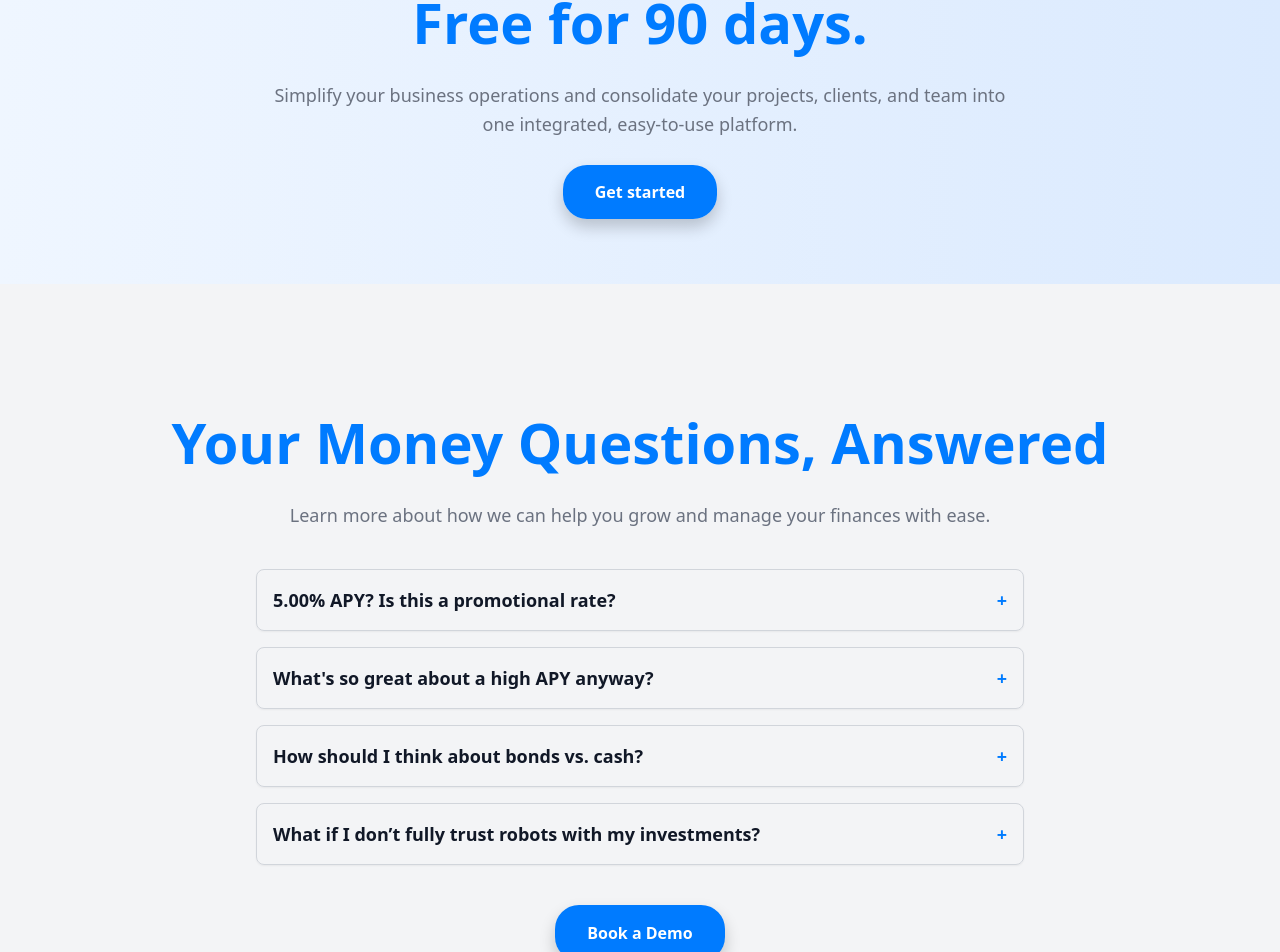
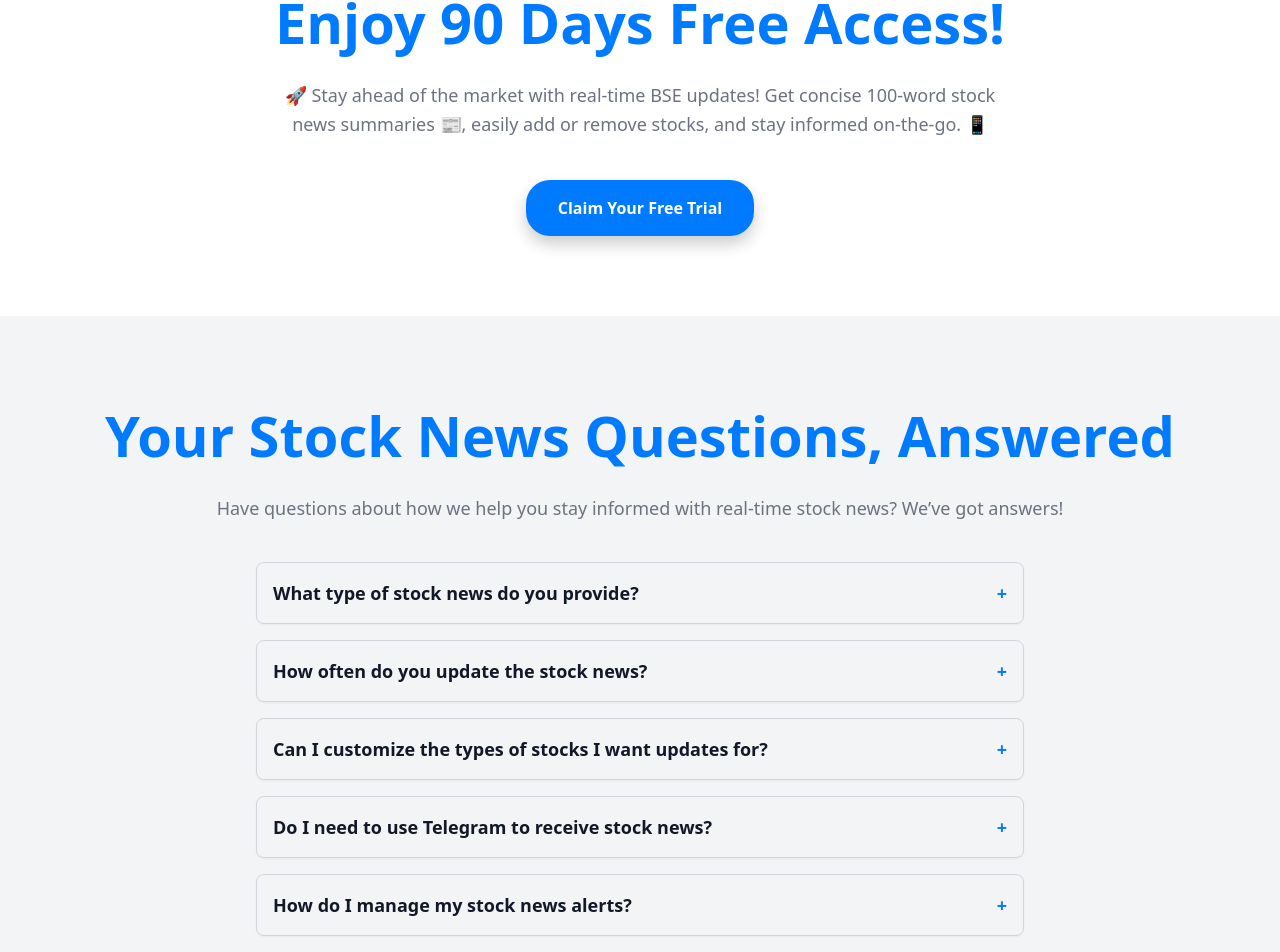
Before and after one commit to gouravkargwal/growcapitalfrontend, a Next.js app: page / in a window 1280 px wide. Shown: the part 3411-4363 px from the top of the page. Built offline with nearby package versions, Linux system fonts and the light colour scheme; no server answers.

Commit message:
fix: Fixed more home page

```diff
--- a/src/Components/Home/Faqs.tsx
+++ b/src/Components/Home/Faqs.tsx
@@ -1,12 +1,14 @@
 import React, { useState } from "react";
 
 import { motion } from "framer-motion";
+import { useRouter } from "next/navigation";
 
 interface AccordionProps {
   question: string;
 }
 
 const Faqs: React.FC = () => {
+  const router = useRouter();
   const cardVariants = {
     offscreen: {
       opacity: 0,
@@ -34,11 +36,11 @@ const Faqs: React.FC = () => {
         viewport={{ once: true, amount: 0.1 }}
       >
         <h1 className="text-hero-title font-extrabold text-primary mb-6 leading-tight">
-          Your Money Questions, Answered
+          Your Stock News Questions, Answered
         </h1>
         <p className="text-textSecondary text-lg">
-          Learn more about how we can help you grow and manage your finances
-          with ease.
+          Have questions about how we help you stay informed with real-time
+          stock news? We’ve got answers!
         </p>
       </motion.div>
 
@@ -50,10 +52,11 @@ const Faqs: React.FC = () => {
         className="w-full max-w-3xl space-y-4"
         viewport={{ once: true, amount: 0.1 }}
       >
-        <Accordion question="5.00% APY? Is this a promotional rate?" />
-        <Accordion question="What's so great about a high APY anyway?" />
-        <Accordion question="How should I think about bonds vs. cash?" />
-        <Accordion question="What if I don’t fully trust robots with my investments?" />
+        <Accordion question="What type of stock news do you provide?" />
+        <Accordion question="How often do you update the stock news?" />
+        <Accordion question="Can I customize the types of stocks I want updates for?" />
+        <Accordion question="Do I need to use Telegram to receive stock news?" />
+        <Accordion question="How do I manage my stock news alerts?" />
       </motion.div>
 
       {/* CTA Button */}
@@ -63,8 +66,9 @@ const Faqs: React.FC = () => {
         whileInView="onscreen"
         viewport={{ once: true, amount: 0.1 }}
         className="mt-10 px-8 py-4 bg-primary text-white font-semibold rounded-btn-lg shadow-btn-shadow hover:bg-blue-600 transition-all duration-300 ease-in-out transform hover:scale-105"
+        onClick={() => router.push("signup")}
       >
-        Book a Demo
+        Try for free
       </motion.button>
     </section>
   );
@@ -90,8 +94,50 @@ const Accordion: React.FC<AccordionProps> = ({ question }) => {
           className="mt-2 text-textSecondary"
         >
           <p>
-            Lorem ipsum dolor sit amet, consectetur adipiscing elit. Suspendisse
-            varius enim in eros elementum tristique.
+            {question === "What type of stock news do you provide?" && (
+              <span>
+                We provide real-time stock news summaries, focusing on key
+                market movements, significant company updates, and relevant
+                financial events. Our summaries are concise (100 words),
+                ensuring you get the most important details quickly.
+              </span>
+            )}
+
+            {question === "How often do you update the stock news?" && (
+              <span>
+                Our stock news updates are delivered in real-time, ensuring
+                you’re always up-to-date with the latest market movements and
+                developments.
+              </span>
+            )}
+
+            {question ===
+              "Can I customize the types of stocks I want updates for?" && (
+              <span>
+                Yes, you can customize the stocks you want to follow, ensuring
+                you get relevant updates tailored to your portfolio or
+                interests.
+              </span>
+            )}
+
+            {question ===
+              "Do I need to use Telegram to receive stock news?" && (
+              <span>
+                Telegram is one of our primary channels for delivering stock
+                news. However, if you're on the Pro or Premium plans, you can
+                also receive updates via WhatsApp, making it easier to stay
+                informed across different platforms.
+              </span>
+            )}
+
+            {question === "How do I manage my stock news alerts?" && (
+              <span>
+                You can easily manage your alerts through your account settings.
+                You can adjust the frequency, choose specific stocks, and toggle
+                between platforms (Telegram or WhatsApp) to receive
+                notifications.
+              </span>
+            )}
           </p>
         </motion.div>
       )}
--- a/src/Components/Home/Pricing.tsx
+++ b/src/Components/Home/Pricing.tsx
@@ -22,30 +22,33 @@ interface PlanProps {
 const planDetails: Record<string, { description: string; features: string[] }> =
   {
     "Basic Plan": {
-      description: "Ideal for individuals starting out.",
+      description:
+        "Ideal for individuals just starting out with stock market insights.",
       features: [
-        "Access to basic features",
-        "Email support",
-        "Limited storage",
+        "Access to daily stock news summaries",
+        "Receive updates via Telegram for instant alerts",
+        "Up to 10 stock news alerts per month",
       ],
     },
     "Pro Plan": {
-      description: "Perfect for professionals needing advanced tools.",
+      description:
+        "Designed for professionals looking for advanced tools and insights.",
       features: [
         "All features in Basic Plan",
-        "Priority email support",
-        "Increased storage",
-        "Access to premium resources",
+        "Receive updates via WhatsApp and Telegram for flexible communication",
+        "Up to 50 stock news alerts per month",
+        "Access to premium stock news summaries with in-depth analysis",
+        "Priority customer support with quicker response times",
       ],
     },
     "Premium Plan": {
-      description: "For large teams and businesses.",
+      description:
+        "Tailored for large teams and businesses with comprehensive needs.",
       features: [
         "All features in Pro Plan",
-        "Dedicated account manager",
-        "24/7 support",
-        "Unlimited storage",
-        "Custom integrations",
+        "Advanced sentiment analysis to understand market trends",
+        "24/7 customer support with priority handling",
+        "Upto 100 customizable stock news alerts and notifications",
       ],
     },
   };
@@ -114,7 +117,7 @@ const PricingPlan: React.FC<PlanProps> = ({
       {/* Features List */}
       <ul className="space-y-3 mb-8">
         {features?.map((feature, index) => (
-          <li key={index} className="flex items-center text-base">
+          <li key={index} className="flex items-center text-base text-left">
             <span className="mr-2 text-green-600">✓</span> {feature}
           </li>
         ))}
--- a/src/Components/Home/Trial.tsx
+++ b/src/Components/Home/Trial.tsx
@@ -1,7 +1,9 @@
 import React from "react";
 import { motion } from "framer-motion";
+import { useRouter } from "next/navigation";
 
 const Trial: React.FC = () => {
+  const router = useRouter();
   const containerVarient = {
     offscreen: { opacity: 0, y: 20 },
     onscreen: {
@@ -17,7 +19,7 @@ const Trial: React.FC = () => {
   };
 
   return (
-    <section className="text-center py-20 bg-gradient-to-r from-blue-50 to-blue-100">
+    <section className="text-center py-20">
       <motion.div
         initial="offscreen"
         whileInView="onscreen"
@@ -27,22 +29,25 @@ const Trial: React.FC = () => {
       >
         {/* Heading */}
         <motion.h2 className="text-hero-title font-extrabold text-primary mb-6 leading-tight">
-          Get started in 30 seconds. <br /> Free for 90 days.
+          Start Your Journey Today. <br /> Enjoy 90 Days Free Access!
         </motion.h2>
 
         {/* Subtitle */}
         <motion.p className="text-textSecondary text-body-lg leading-relaxed mb-10">
-          Simplify your business operations and consolidate your projects,
-          clients, and team into one integrated, easy-to-use platform.
+          🚀 Stay ahead of the market with real-time BSE updates! Get concise
+          100-word stock news summaries 📰, easily add or remove stocks, and
+          stay informed on-the-go. 📱
         </motion.p>
 
         {/* CTA Button */}
-        <motion.a
-          href="#"
+        <motion.button
           className="bg-primary hover:bg-blue-600 text-white font-semibold py-4 px-8 rounded-btn-lg shadow-btn-shadow transition-all duration-300 ease-in-out transform hover:scale-105"
+          onClick={() => {
+            router.push("signup");
+          }}
         >
-          Get started
-        </motion.a>
+          Claim Your Free Trial
+        </motion.button>
       </motion.div>
     </section>
   );
```
